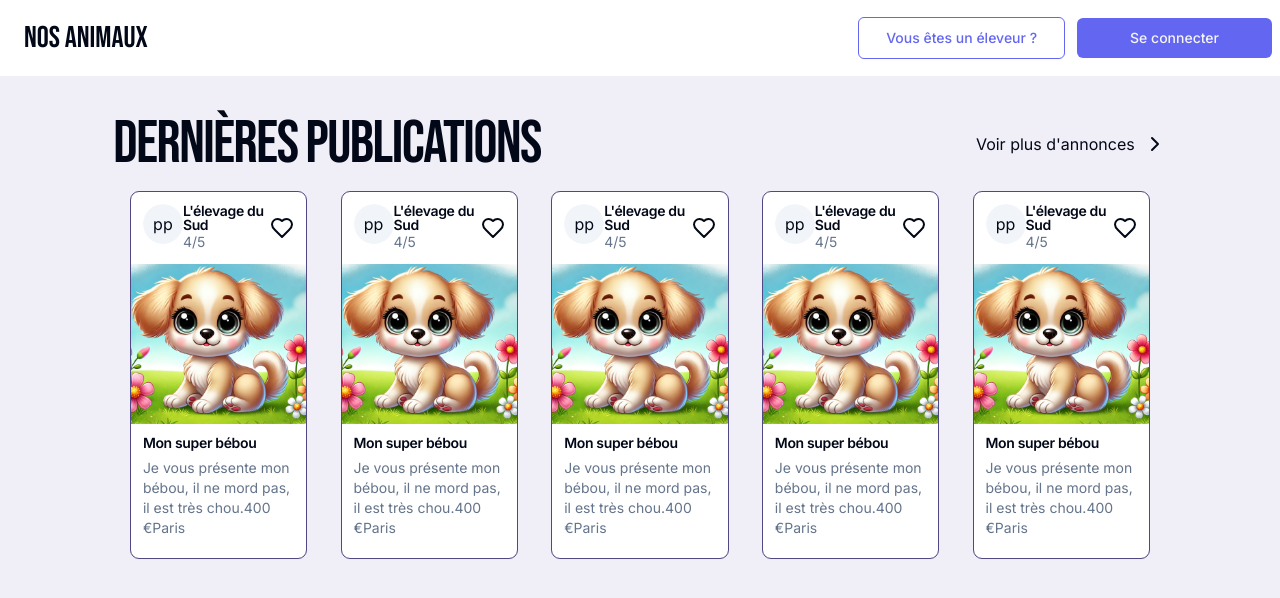
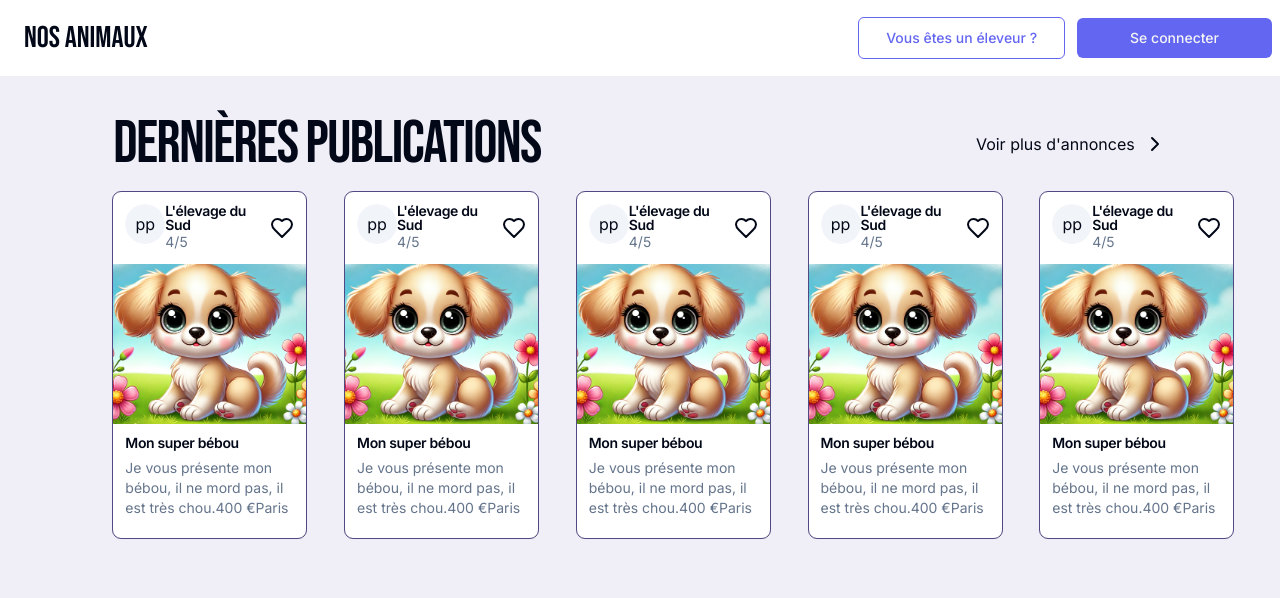
Before and after one commit to EmyLD/pets-app, a Next.js app: page / in a window 1280 px wide. Shown: the top 598 px of the page. Built offline with nearby package versions, Linux system fonts and the light colour scheme.

Commit message:
little fix with responsive

```diff
--- a/app/page.tsx
+++ b/app/page.tsx
@@ -6,14 +6,14 @@ import { ReactElement } from "react";
 export default function Home(): ReactElement {
   return (
     <section id="publication-section" className="grid grid-cols-12 py-5 px-2">
-      <div className="max-h-32  min-h-24  col-start-1 col-span-full md:col-span-10 md:col-start-2 md:grid md:grid-cols-2 md:items-center">
+      <div className="max-h-32  min-h-24  col-start-1 col-span-full md:col-span-10 md:col-start-2 md:grid-rows-1 md:grid-cols-2 md:grid md:items-center">
         <H2 className="text-4xl md:text-6xl">Dernières publications</H2>
         <a className="flex gap-2 md:items-center md:justify-end">
           Voir plus d'annonces <ChevronRight />
         </a>
       </div>
 
-      <div className="pub-container gap-y-3 md:col-start-2 col-span-full  md:col-span-10 flex flex-wrap w-full justify-around items-center">
+      <div className="pub-container gap-y-3 md:col-start-2 col-span-full md:grid-cols-2 md:grid lg:grid-cols-5  flex flex-wrap w-full justify-around items-center">
         <Publication
           avatarDesc="pp"
           avatarImg=""
--- a/components/publication/Publication.tsx
+++ b/components/publication/Publication.tsx
@@ -28,7 +28,7 @@ type Props = {
 export default function Publication({ ...props }: Props): React.ReactElement {
   const isDesktop = useMediaQuery("(min-width: 768px)");
   return (
-    <Card className="w-9/12 md:w-2/12">
+    <Card className="w-9/12 md:w-10/12">
       <CardHeader className="justify-between md:flex md:justify-between">
         <Avatar className="">
           <AvatarImage src={props.avatarImg} />
```
